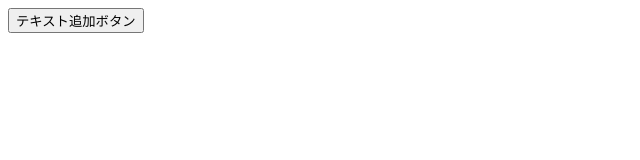
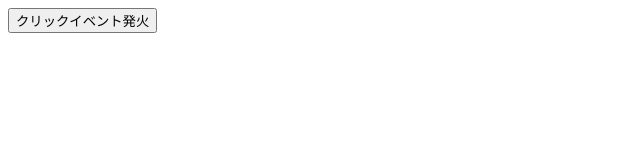
Before and after one commit to RyugaHAL12/html-css-webdesign, a plain HTML site: page Chapter2/jquerytest.html in a window 1280 px wide. Shown: the full height of the page, 0-640 px from the left. Drawn offline with nearby package versions, Linux system fonts and the light colour scheme.

Commit message:
Revert "html"
This reverts commit d2e596adf4c7ba8089d3c91f2b876879d72c14c7.

```diff
--- a/Chapter2/jquerytest.html
+++ b/Chapter2/jquerytest.html
@@ -7,7 +7,7 @@
 </head>
 <body>
 	<div>
-		<button id="clickBtn">テキスト追加ボタン</button>
+		<button id="clickBtn">クリックイベント発火</button>
 		<div id="addArea"></div>
 	</div>
 
```
